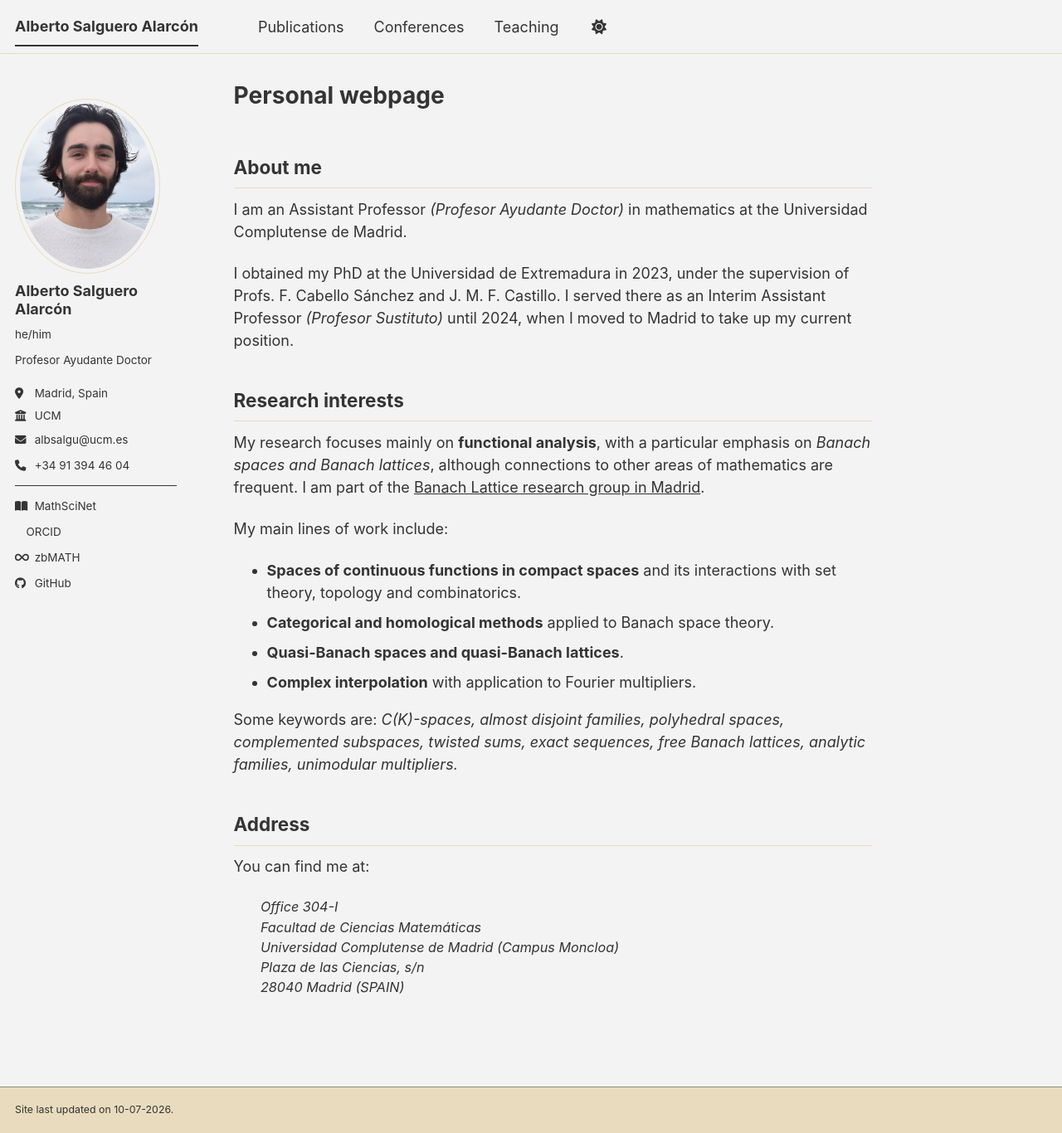
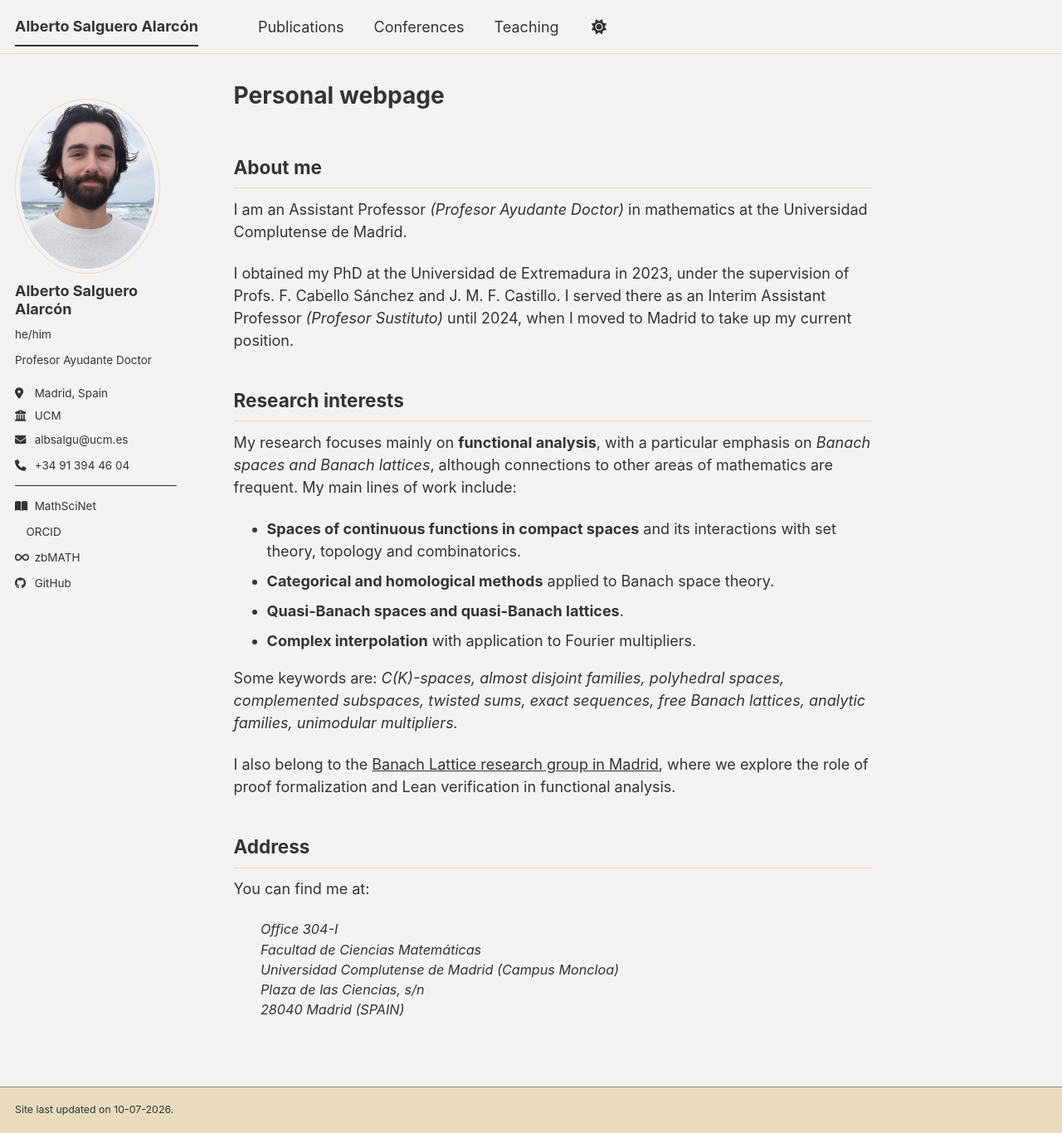
Before and after one commit to salgueroalarcon/salgueroalarcon.github.io, a Jekyll site: the page built from _pages/about.md, in a window 1280 px wide and 1366 px high. Shown: the whole window at 83% size. Built offline with Jekyll 4.4.1, drawn with Linux system fonts in a browser that asks for light colours; a style sheet for code colours, icons or effects is not loaded.

Commit message:
Update research interests and group affiliation
Expanded research interests section to include main lines of work and additional details about the Banach Lattice research group.

```diff
--- a/_pages/about.md
+++ b/_pages/about.md
@@ -14,9 +14,7 @@ I obtained my PhD at the Universidad de Extremadura in 2023, under the supervisi
 
 ## Research interests
 
-My research focuses mainly on **functional analysis**, with a particular emphasis on *Banach spaces and Banach lattices*, although connections to other areas of mathematics are frequent. I am part of the [Banach Lattice research group in Madrid](https://functionalanalysismadrid.com/#home).
-
-My main lines of work include:
+My research focuses mainly on **functional analysis**, with a particular emphasis on *Banach spaces and Banach lattices*, although connections to other areas of mathematics are frequent. My main lines of work include:
 
 - **Spaces of continuous functions in compact spaces** and its interactions with set theory, topology and combinatorics.
 - **Categorical and homological methods** applied to Banach space theory.
@@ -24,6 +22,8 @@ My main lines of work include:
 - **Complex interpolation** with application to Fourier multipliers.
 
 Some keywords are: _C(K)-spaces, almost disjoint families, polyhedral spaces, complemented subspaces, twisted sums, exact sequences, free Banach lattices, analytic families, unimodular multipliers._
+
+I also belong to the [Banach Lattice research group in Madrid](https://functionalanalysismadrid.com/#home), where we explore the role of proof formalization and Lean verification in functional analysis.
 
 ## Address
 You can find me at:
```
